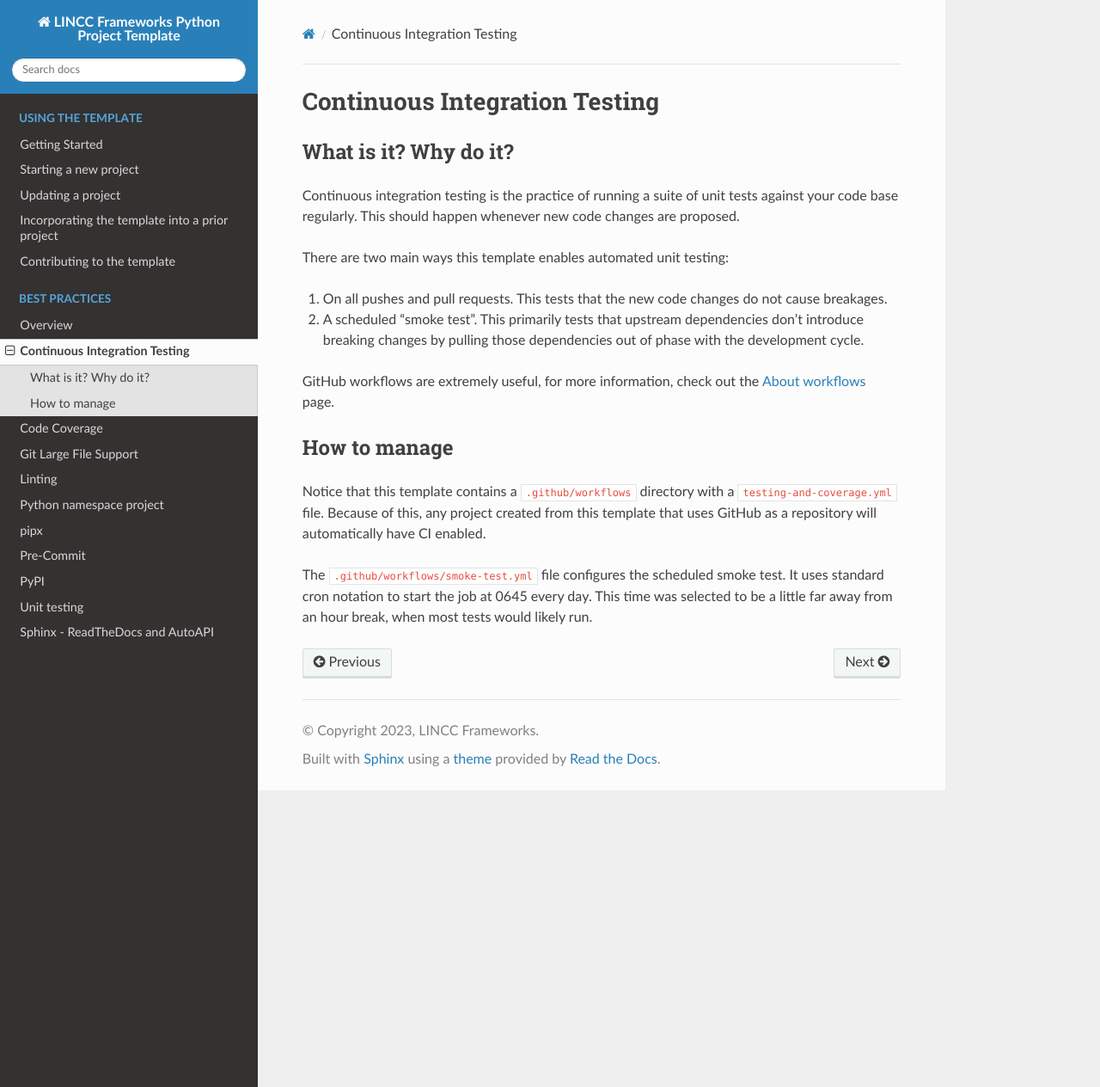
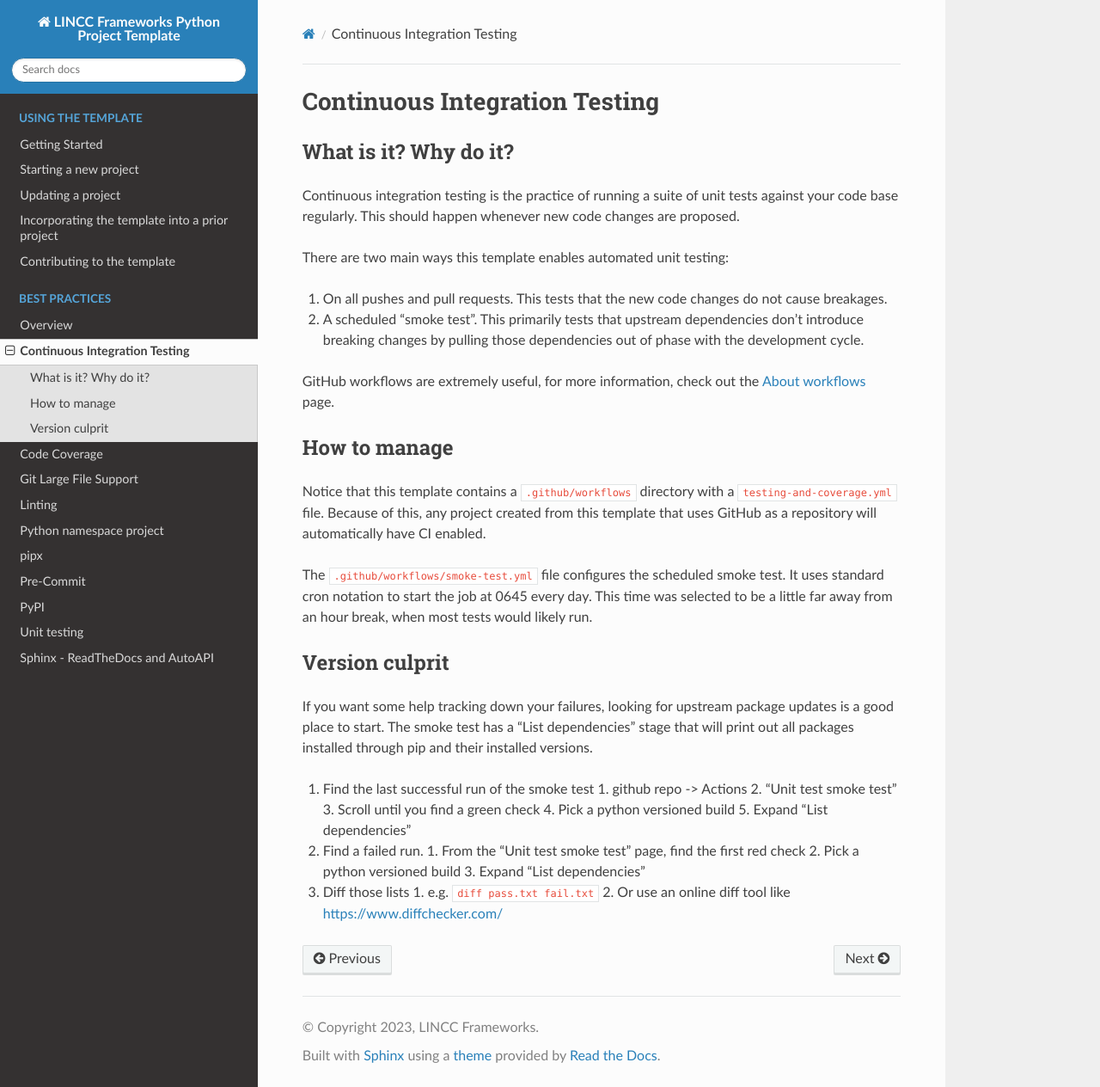
Before and after one commit to lincc-frameworks/python-project-template, a Sphinx documentation site: the page built from docs/practices/ci_testing.rst, in a window 1280 px wide and 1264 px high. Shown: the whole window at 86% size. Built offline with Sphinx 7.4.7 and the Read the Docs theme 2.0.0, drawn with Linux system fonts in a browser that asks for light colours; the version number could not be read and is left out.

Commit message:
List dependencies. Add help text.

```diff
--- a/docs/practices/ci_testing.rst
+++ b/docs/practices/ci_testing.rst
@@ -29,3 +29,24 @@
 The ``.github/workflows/smoke-test.yml`` file configures the scheduled smoke test.
 It uses standard cron notation to start the job at 0645 every day. This time was
 selected to be a little far away from an hour break, when most tests would likely run.
+
+Version culprit
+-------------------------------------------------------------------------------
+
+If you want some help tracking down your failures, looking for upstream package
+updates is a good place to start. The smoke test has a "List dependencies" stage
+that will print out all packages installed through pip and their installed versions.
+
+1. Find the last successful run of the smoke test
+   1. github repo -> Actions
+   2. "Unit test smoke test"
+   3. Scroll until you find a green check
+   4. Pick a python versioned build
+   5. Expand "List dependencies"
+2. Find a failed run.
+   1. From the "Unit test smoke test" page, find the first red check
+   2. Pick a python versioned build
+   3. Expand "List dependencies"
+3. Diff those lists
+   1. e.g. ``diff pass.txt fail.txt``
+   2. Or use an online diff tool like https://www.diffchecker.com/
```
Also changed, not shown: 1 other file.
